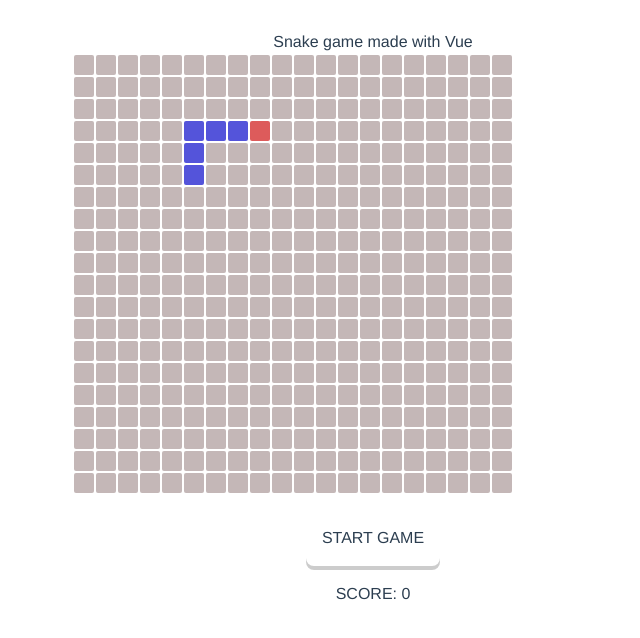
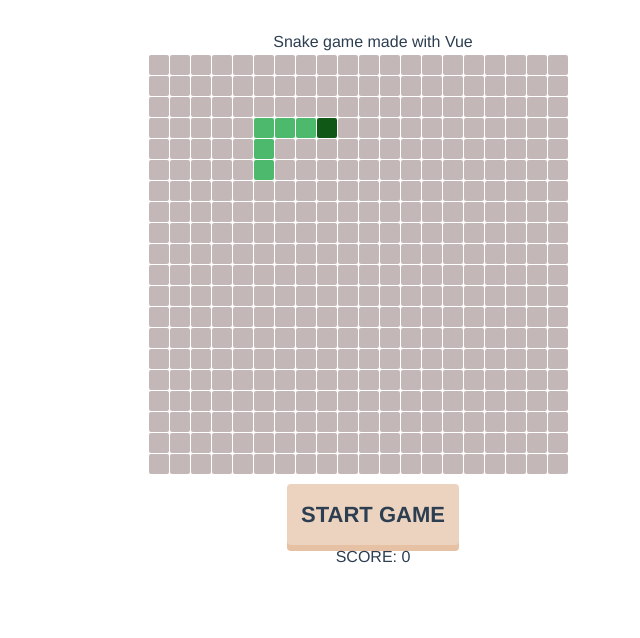
Before and after one commit to Lloople/vue-snake, a Vue app: page / in a window 1280 px wide. Shown: the top 638 px of the page, without its empty margins (267-907 px from the left). Built offline with nearby package versions, Linux system fonts and the light colour scheme.

Commit message:
Improve some stylings

```diff
--- a/public/index.html
+++ b/public/index.html
@@ -7,18 +7,8 @@
         <meta name="viewport" content="width=device-width,initial-scale=1.0">
         <link rel="icon" href="<%= BASE_URL %>favicon.ico">
         <link href="https://cdn.jsdelivr.net/npm/tailwindcss/dist/tailwind.min.css" rel="stylesheet">
-        <style>
-            .btn {
-                cursor: pointer;
-                box-shadow: 0px 4px rgba(0, 0, 0, 0.2);
-                text-align: center;
-                /* so nobody selects the inside text on button */
-                user-select: none;
-                /* Smoothing out hover using css3 transitions, if not, the pressed button effect looks a bit hard */
-                transition: all 0.2s ease;
-            }
-        </style>
-        <title>snake</title>
+
+        <title>Snake game made with Vue</title>
     </head>
 
     <body>
--- a/src/App.vue
+++ b/src/App.vue
@@ -17,7 +17,7 @@ export default {
 </script>
 
 <style>
-#app {
+#app, .btn {
   font-family: 'Avenir', Helvetica, Arial, sans-serif;
   -webkit-font-smoothing: antialiased;
   -moz-osx-font-smoothing: grayscale;
--- a/src/components/Grid.vue
+++ b/src/components/Grid.vue
@@ -7,10 +7,9 @@
 		</div>
 		<div class="clearfix"></div>
 		<div class="panel">
-			<button
-				v-on:click='start'
-				class='btn p-4 m-4 rounded-lg bg-green-light focus:outline-none'
-			>{{ gameRunning !== null ? 'PLAYING...' : 'START GAME' }}</button>
+			<button v-on:click='start' class='btn'>
+				{{ gameRunning !== null ? 'PLAYING...' : 'START GAME' }}
+			</button>
 			<h2>SCORE: {{ score }}</h2>
 			<h2 v-show="message !== null">{{ message }}</h2>
 		</div>
@@ -47,8 +46,6 @@ export default {
 	created() {
 		window.addEventListener("keyup", this.listenKeysPressed);
 
-		this.resetGrid();
-
 		this.resetSnake();
 	},
 	beforeDestroy() {
@@ -60,8 +57,7 @@ export default {
 				return;
 			}
 
-			this.cleanSnake();
-			this.cleanSnake();
+			this.resetSnake();
 
 			this.tiles[this.getFoodRandomCords()] = SNAKE.FOOD;
 
@@ -255,17 +251,28 @@ export default {
 		clear: left;
 	}
 	.container {
-		flex: content;
-		flex-direction: column;
-		align-content: center;
-		width: 600px;
-		margin: 0 auto;
+		margin: 0 auto 20px auto;
 		text-align: center;
-		margin-bottom: 20px;
 	}
 	.grid {
+		width: 450px;
 		text-align: center;
 		margin: 0 auto;
 		display: block;
 	}
+	.btn {
+		font-weight: bold;
+		font-size: 22px;
+		margin-top: 10px;
+		padding: 14px;
+		background: #ebd3c0;
+		border-radius: 4px;
+		cursor: pointer;
+		box-shadow: 0px 6px #e6c1a4;
+		user-select: none;
+		border: none;
+	}
+	h2 {
+		font-weight: normal;
+	}
 </style>
--- a/src/components/Tile.vue
+++ b/src/components/Tile.vue
@@ -31,19 +31,19 @@ div {
 	height: 20px;
 	float: left;
 	background: rgb(196, 183, 183);
-	margin: 1px;
+	margin: 0.5px;
 	border-radius: 2px;
 }
 
 .body {
-	background: rgb(84, 84, 218);
+	background: rgb(76, 185, 109);
 }
 
 .head {
-	background: rgb(221, 91, 91);
+	background: rgb(16, 88, 22);
 }
 
 .food {
-    background: rgb(192, 152, 23);
+    background: rgb(187, 59, 27);
 }
 </style>
```
